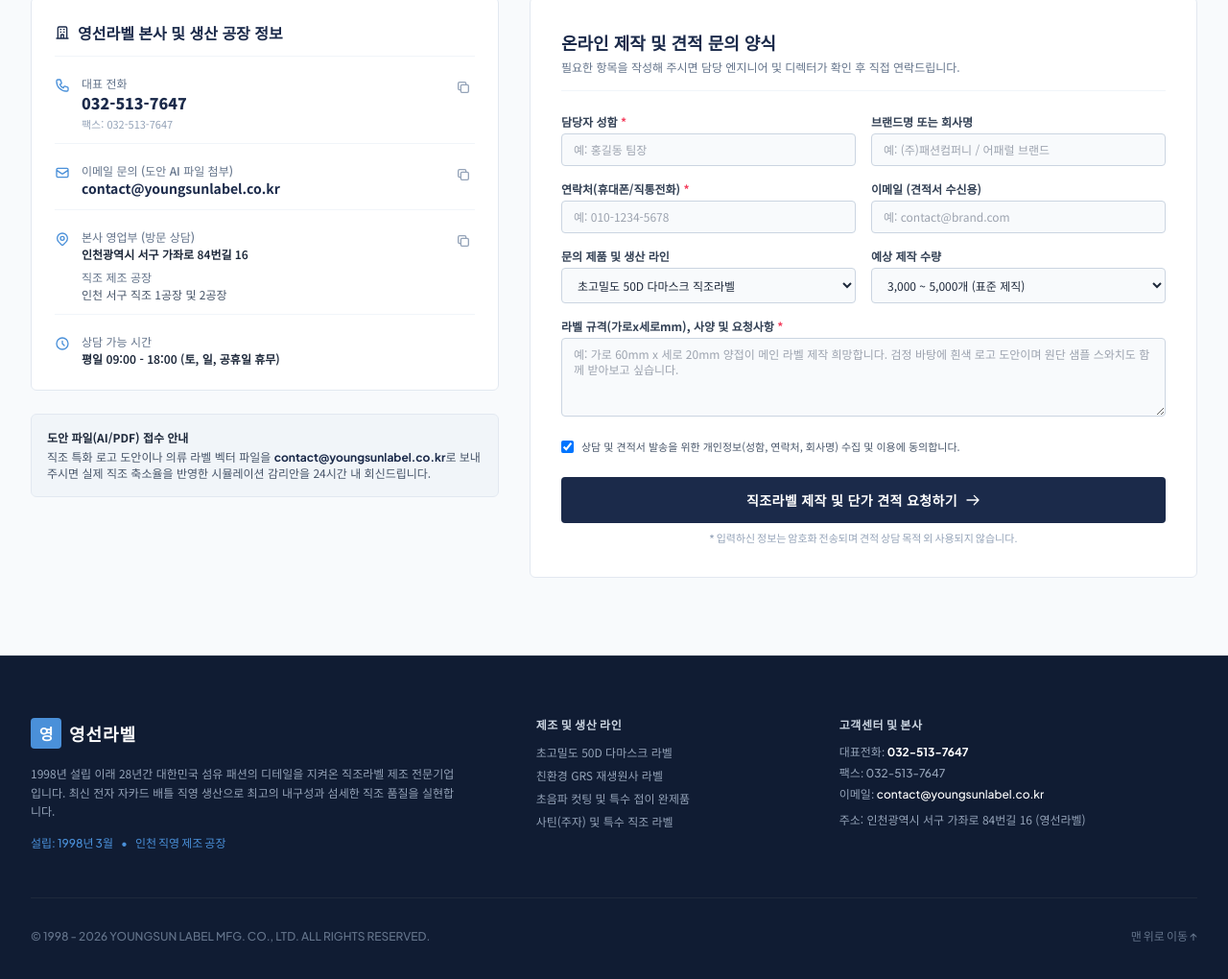
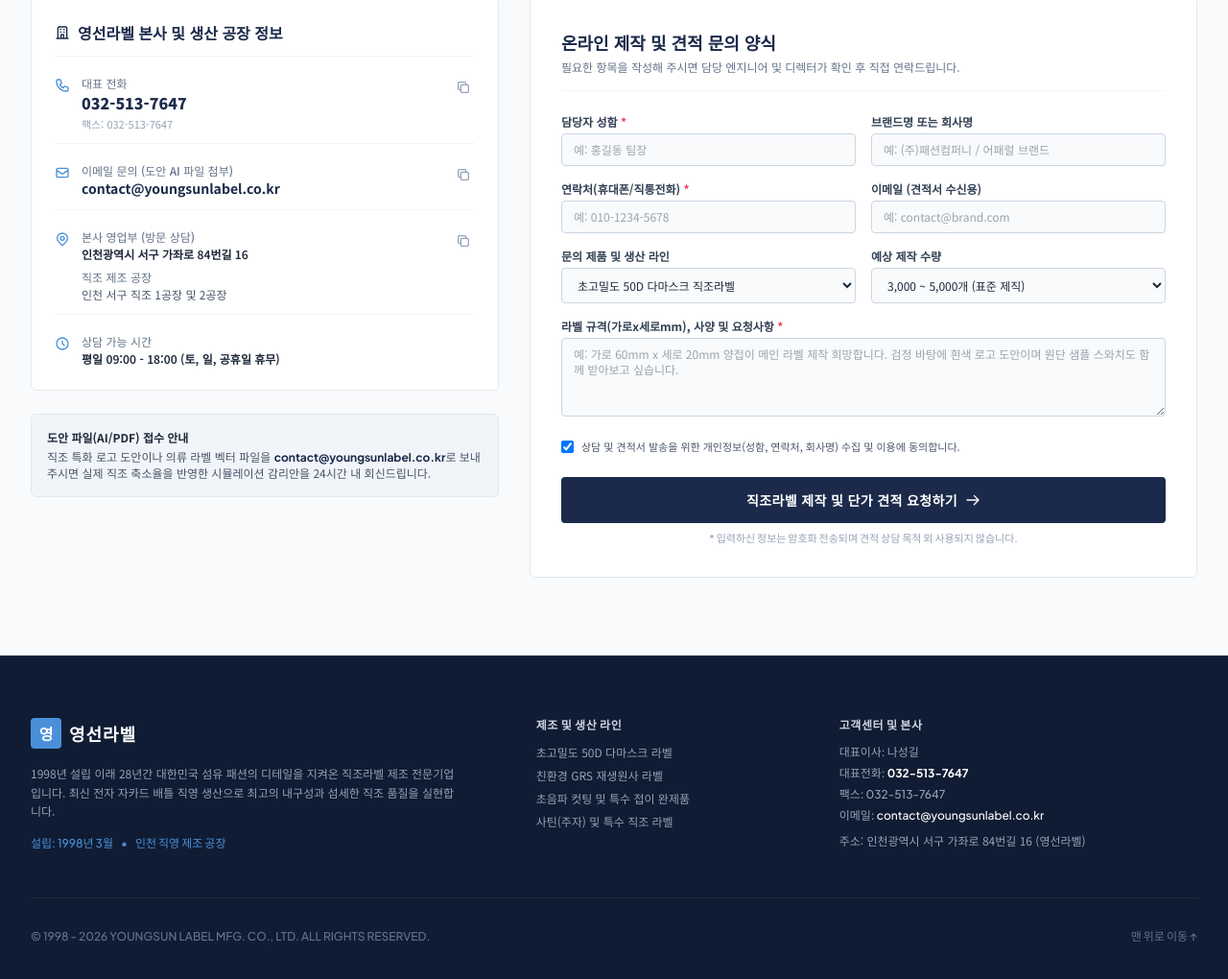
Before and after one commit to SeokSeokNa/ai_studio_code, a plain HTML site: page index.html in a window 1280 px wide. Shown: the part 3714-4734 px from the top of the page at 96% size. Drawn offline with nearby package versions, Linux system fonts and the light colour scheme.

Commit message:
Update index.html

```diff
--- a/index.html
+++ b/index.html
@@ -880,6 +880,7 @@
         <div class="lg:col-span-4 space-y-3">
           <h4 class="text-xs font-mono font-bold text-slate-300 tracking-wider uppercase">고객센터 및 본사</h4>
           <div class="text-xs text-slate-400 space-y-1.5 font-mono">
+            <div>대표이사: 나성길</div>
             <div>대표전화: <a href="tel:032-513-7647" class="text-white font-bold hover:underline">032-513-7647</a></div>
             <div>팩스: 032-513-7647</div>
             <div>이메일: <a href="mailto:contact@youngsunlabel.co.kr" class="text-white hover:underline">contact@youngsunlabel.co.kr</a></div>
```
